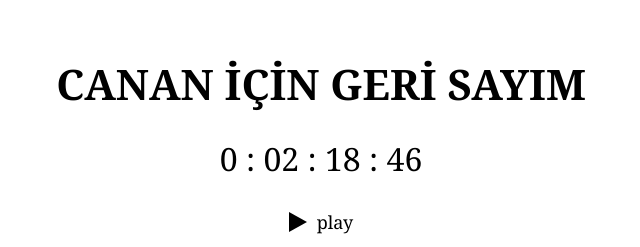
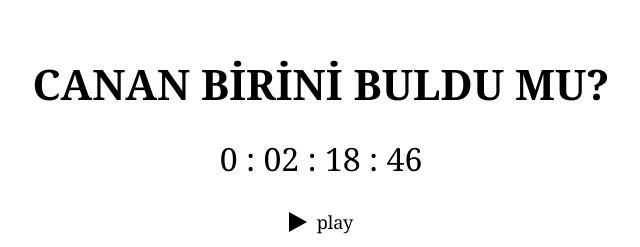
Before and after one commit to hasancetin6070-tech/cananicingerisayim, a plain HTML site: page index.html in a window 1280 px wide. Shown: the part 118-365 px from the top of the page, without its empty margins (319-959 px from the left). Drawn offline with Linux system fonts and the light colour scheme.

Commit message:
Update index.html

```diff
--- a/index.html
+++ b/index.html
@@ -23,7 +23,7 @@
     font-weight:bold;
     margin-bottom:25px;
   ">
-    CANAN İÇİN GERİ SAYIM
+    CANAN BİRİNİ BULDU MU?
   </div>
 
   <!-- GERİ SAYIM -->
```
